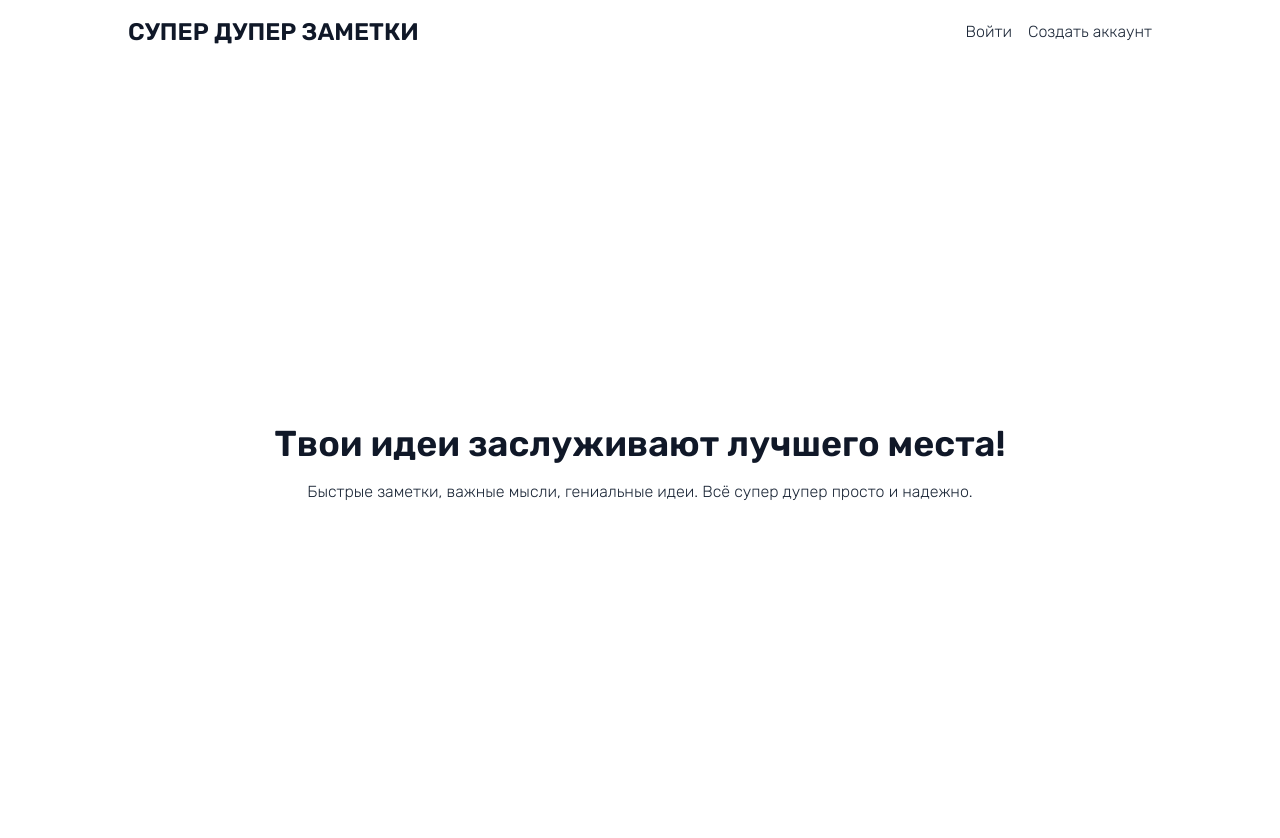
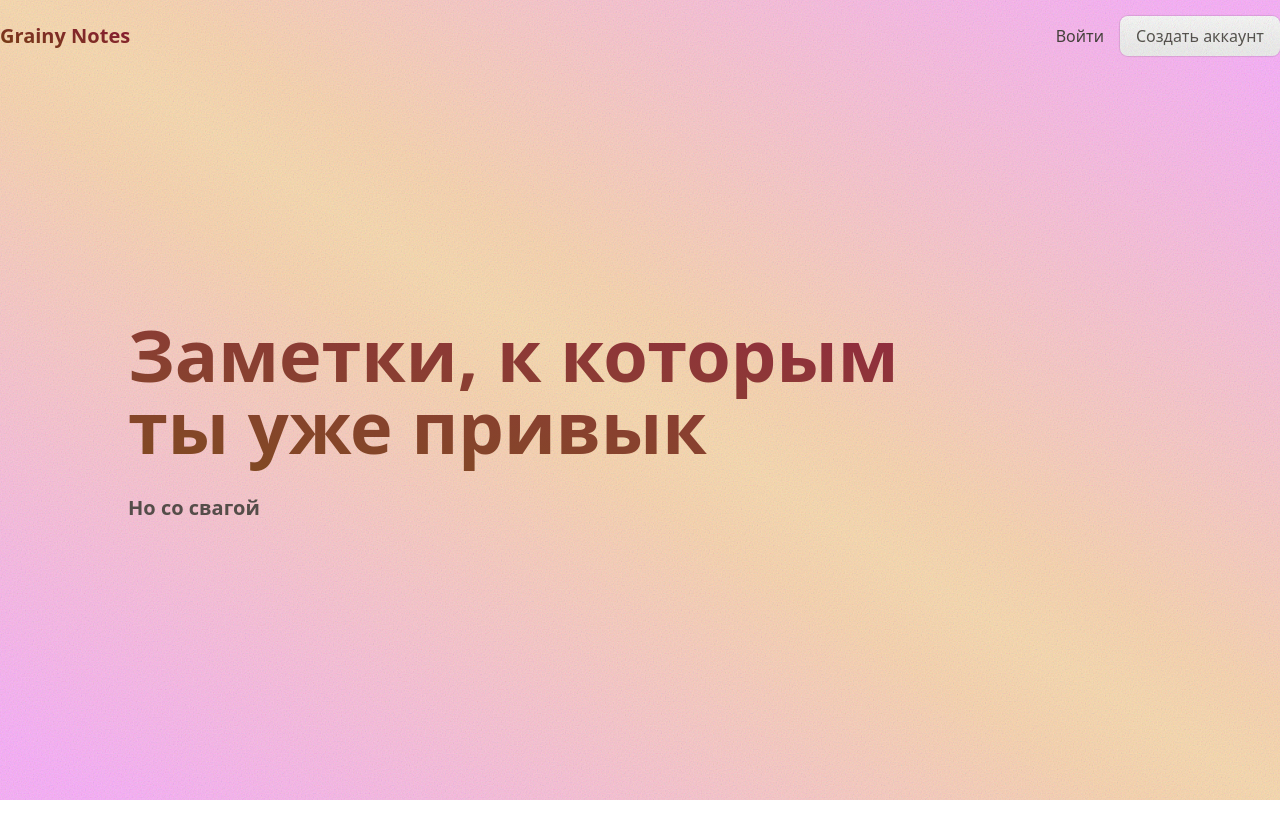
Before and after one commit to rzxx/notes-react-app, a React (Vite) app: page / in a window 1280 px wide. Shown: the top 838 px of the page. After the commit the page ends 800 px from the top, so only its background shows below. Built offline with nearby package versions, Linux system fonts and the light colour scheme.

Commit message:
landing prototype

```diff
--- a/index.html
+++ b/index.html
@@ -8,6 +8,14 @@
     <title>Vite + React</title>
   </head>
   <body>
+    <svg width="0" height="0" style="position:absolute">
+      <filter id="noiseFilter">
+        <feTurbulence
+              type='fractalNoise'
+              baseFrequency='0.75'
+              stitchTiles='stitch'/>
+      </filter>
+    </svg>
     <div id="root"></div>
     <script type="module" src="/src/main.jsx"></script>
   </body>
--- a/src/App.jsx
+++ b/src/App.jsx
@@ -1,9 +1,11 @@
 import { Outlet } from 'react-router'
 import Navbar from './components/Navbar'
+import GradientBackground from './components/GradientBackground'
 
 function App() {
   return (
-    <div className="bg-white px-32 font-rubik">
+    <div>
+      <GradientBackground/>
       <Navbar />
       <div className="px-8">
         <Outlet />
--- /dev/null
+++ b/src/components/ButtonLink.jsx
@@ -0,0 +1,27 @@
+import React from 'react';
+import { Link } from 'react-router';
+
+export default function ButtonLink({to, text}) {
+    return (
+        <Link className="relative bg-linear-to-t from-black/5 to-white/5 bg-stone-50
+        transition duration-75 hover:bg-rose-400 text-stone-700 hover:text-stone-50 active:text-stone-200 active:scale-95
+        shadow-button active:shadow-pressedbutton px-4 py-2 rounded-lg overflow-hidden"
+        to={to}>
+            <span
+                className="pointer-events-none absolute inset-0 z-0 bg-blend-overlay opacity-30"
+                aria-hidden="true"
+            >
+                <svg
+                    width="100%"
+                    height="100%"
+                    viewBox="0 0 200 200"
+                    preserveAspectRatio="none"
+                    xmlns="http://www.w3.org/2000/svg"
+                >
+                    <rect width="100%" height="100%" filter="url(#noiseFilter)" />
+                </svg>
+            </span>
+            <span className="z-[1]">{text}</span>
+        </Link>
+    )
+};
--- /dev/null
+++ b/src/components/GradientBackground.jsx
@@ -0,0 +1,30 @@
+import React from 'react';
+
+export default function GradientBackground() {
+    return(<>
+        <div className="fixed w-full h-full -z-100">
+            <span
+                className="pointer-events-none inset-0"
+                aria-hidden="true"
+            >
+                <svg
+                    width="100%"
+                    height="100%"
+                    preserveAspectRatio="none"
+                    xmlns="http://www.w3.org/2000/svg"
+                >
+                    <defs>
+                        <linearGradient id="gradient" x1="1" y1="0" x2="0" y2="1">
+                            <stop offset="0%" stopColor="#a21caf" />
+                            <stop offset="50%" stopColor="#f59e42" />
+                            <stop offset="100%" stopColor="#a21caf" />
+                        </linearGradient>
+                    </defs>
+                    <rect className="w-full h-full saturate-200" fill="url(#gradient)" />
+                    <rect className="w-full h-full fill-stone-50/69 backdrop-blur-3xl"/>
+                    <rect className="w-full h-full opacity-30" filter="url(#noiseFilter)" />
+                </svg>
+            </span>
+        </div>
+    </>)
+};
--- a/src/components/Navbar.jsx
+++ b/src/components/Navbar.jsx
@@ -1,14 +1,16 @@
 import React from 'react';
 import { Link } from 'react-router';
+import ButtonLink from './ButtonLink';
 
 const Navbar = () => {
+
     return (
-        <div className="w-full flex justify-between items-center py-4">
-            <Link to="/" className="text-2xl text-gray-900 font-semibold">СУПЕР ДУПЕР ЗАМЕТКИ</Link>
+        <div className="max-w-7xl flex justify-between items-center mx-auto pt-4 pb-1">
+            <Link to="/" className="text-xl font-black text-transparent bg-linear-to-tr from-yellow-900 to-rose-900 bg-clip-text">Grainy Notes</Link>
 
-            <div className="flex gap-4 text-gray-800 font-light">
+            <div className="flex items-baseline gap-4 text-stone-700">
                 <Link to="/login">Войти</Link>
-                <Link to="/register">Создать аккаунт</Link>
+                <ButtonLink to="/register" text="Создать аккаунт"/>
             </div>
         </div>
     );
--- a/src/pages/Home.jsx
+++ b/src/pages/Home.jsx
@@ -2,9 +2,10 @@ import React from "react";
 
 const Home = () => {
     return (
-        <div className="w-full h-dvh flex flex-col justify-center items-center">
-            <h1 className="text-4xl text-gray-900 font-semibold mb-4">Твои идеи заслуживают лучшего места!</h1>
-            <p className="font-light text-gray-800">Быстрые заметки, важные мысли, гениальные идеи. Всё супер дупер просто и надежно.</p>
+        <div className="max-w-5xl mx-auto h-[90dvh] flex flex-col justify-center items-start">
+            <h1 className="text-7xl font-black mb-4 text-balance text-shadow-inset
+            text-transparent bg-linear-to-tr from-yellow-900/90 to-rose-900/90 bg-clip-text pb-4">Заметки, к которым ты уже привык</h1>
+            <p className="text-stone-700/90 text-xl font-semibold">Но со свагой</p>
         </div>
     );
 }
--- a/src/pages/Login.jsx
+++ b/src/pages/Login.jsx
@@ -2,7 +2,7 @@ import React from "react";
 
 const Login = () => {
     return (
-        <div className="w-full flex flex-col justify-center items-center h-dvh">
+        <div className="w-full h-[90dvh] flex flex-col justify-center items-center">
             <h2 className="text-2xl font-semibold text-gray-900 mb-8">Войти в СУПЕР ДУПЕР ЗАМЕТКИ</h2>
             <div className="block">
                 <p>Логин</p>
--- a/src/pages/Register.jsx
+++ b/src/pages/Register.jsx
@@ -2,7 +2,7 @@ import React from "react";
 
 const Register = () => {
     return (
-        <div className="w-full flex flex-col justify-center items-center h-dvh">
+        <div className="w-full h-[90dvh] flex flex-col justify-center items-center">
             <h2 className="text-2xl font-semibold text-gray-900 mb-8">Зарегистрироваться в СУПЕР ДУПЕР ЗАМЕТКАХ</h2>
             <div className="block">
                 <p>Логин</p>
--- a/src/styles.css
+++ b/src/styles.css
@@ -1,6 +1,14 @@
-@import url('https://fonts.googleapis.com/css2?family=Rubik:ital,wght@0,300..900;1,300..900&display=swap');
 @import "tailwindcss";
 
+:root {
+    --color-accent: var(--color-rose-400);
+}
+[data-theme="blue"] {
+    --color-accent: var(--color-blue-400);
+}
+
 @theme {
-    --font-rubik: 'Rubik', sans-serif;
+    --shadow-button: inset 0 0.5px 0 0 rgba(255, 255, 255, 0.5), 0 0 1px 1px rgba(0, 0, 0, 0.1);
+    --shadow-pressedbutton: inset 0 0 4px 2px rgba(0, 0, 0, 0.25), 0 0 0 1px rgba(0, 0, 0, 0.1);
+    --text-shadow-inset: 0 1px 4 0 rgba(255, 255, 255, 0.1);
 }
```
